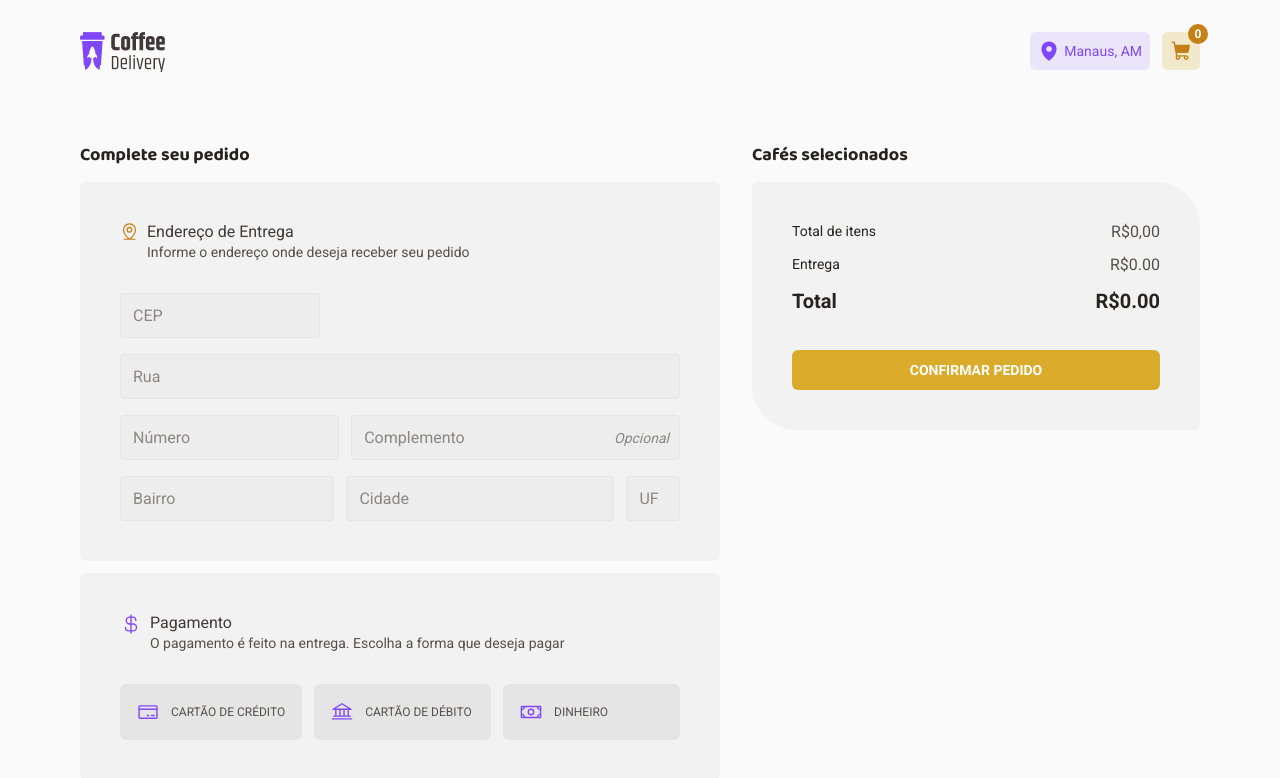
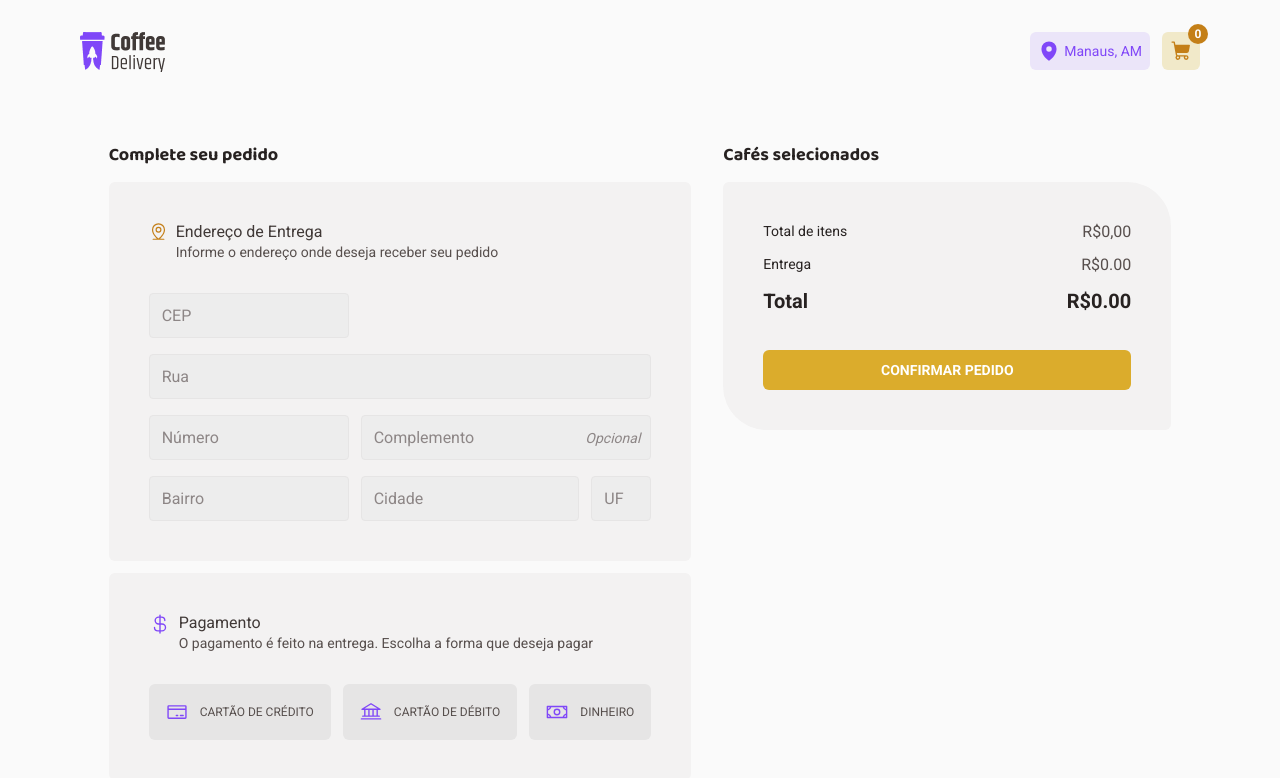
Before and after one commit to mfernandanll/coffee-delivery, a React (Vite) app: page /checkout in a window 1280 px wide. Shown: the top 778 px of the page. Built offline with nearby package versions, Linux system fonts and the light colour scheme.

Commit message:
Adding inputtext component and refactoring checkout page code

```diff
--- /dev/null
+++ b/src/pages/Checkout/InputText/index.tsx
@@ -0,0 +1,32 @@
+import { forwardRef, HTMLAttributes, LegacyRef } from "react";
+import { Container, ErrorMessage, InputContainer } from "./styles";
+
+interface InputTextProps extends React.InputHTMLAttributes<HTMLInputElement>{
+  errorMessage?: string;
+  optional?: boolean;
+  containerProps?: HTMLAttributes<HTMLDivElement>;
+}
+
+export const InputText = forwardRef(
+  function InputText(
+    { errorMessage, optional = false, containerProps, ...rest }: InputTextProps,
+    ref: LegacyRef<HTMLInputElement>
+    ) {
+    return (
+      <Container {...containerProps}>
+        <InputContainer>
+          <input
+            type="text"
+            ref={ref}
+            {...rest}
+          />
+          {optional ? <span>Opcional</span> : null}
+        </InputContainer>
+
+        {errorMessage ? (
+          <ErrorMessage role="alert">{errorMessage}</ErrorMessage>
+        ) : null}
+      </Container>
+    )
+  }
+)
--- /dev/null
+++ b/src/pages/Checkout/InputText/styles.ts
@@ -0,0 +1,61 @@
+import styled from "styled-components"
+
+
+export const Container = styled.div`
+  display: flex;
+  flex-direction: column;
+  gap: 0.5rem;
+
+`
+
+export const InputContainer = styled.label`
+  color: ${(props) => props.theme['gray-700']};
+  background-color: ${(props) => props.theme['gray-300']};
+
+  border: 1px solid ${(props) => props.theme['gray-400']};
+  border-radius: 4px;
+
+  display: flex;
+  align-items: center;
+
+  position: relative;
+
+  display: flex;
+  align-items: center;
+  justify-content: space-between;
+
+  input {
+    background: transparent;
+    border: none;
+
+    width: 100%;
+    padding: 0.75rem;
+  }
+
+  input::placeholder{
+    color: ${(props) => props.theme['gray-600']};
+  }
+
+  input#complement {
+    padding-right: 4.25rem;
+  }
+
+  span {
+    position: absolute;
+    top: 50%;
+    right: 10px;
+    transform: translateY(-50%);
+    color: ${(props) => props.theme['gray-600']};
+    font-size: 0.875rem;
+    line-height: 130%;
+    font-style: italic;
+    pointer-events: none;
+  }
+`
+
+export const ErrorMessage = styled.p`
+  font-size: 0.75rem;
+  font-weight: 400;
+  color: red;
+
+`
--- a/src/pages/Checkout/index.tsx
+++ b/src/pages/Checkout/index.tsx
@@ -1,11 +1,8 @@
 import { Bank, CreditCard, CurrencyDollar, MapPinLine, Money } from "@phosphor-icons/react";
 import {
   AddressContainer,
-  AddressThreeCollums,
-  AddressTwoCollums,
   CheckoutContainer,
   Form,
-  InputWrapper,
   PaymentContainer,
   PaymentOptions,
   Price,
@@ -14,8 +11,7 @@ import {
   TotalContainer,
   HeaderTitle,
   HeaderSubTitle,
-  ErrorMessage,
-  InputContent } from "./styles";
+} from "./styles";
 import { useContext } from "react";
 import { ShoppingCartContext } from "../../contexts/ShoppingCartListContext";
 import { CartCard } from "./CartCard";
@@ -26,6 +22,7 @@ import * as zod from 'zod'
 
 import { coffees } from '../../data/coffees.json'
 import { RadioButton } from "./RadioButton";
+import { InputText } from "./InputText";
 
 const newOrder = zod.object({
   cep: zod.number({ invalid_type_error: 'Informe o CEP' }),
@@ -110,115 +107,62 @@ export function Checkout() {
             </header>
 
             <Form>
-              <InputWrapper>
-                <InputContent>
-                  <label htmlFor="cep" />
-                  <input
+              <InputText
+                placeholder="CEP"
                 type="number"
-                    id="cep"
-                    placeholder="CEP"
+                containerProps={{ style: { gridArea: 'cep' } }}
+                errorMessage={errors.cep?.message}
                 {...register('cep', { valueAsNumber: true })}
               />
-                </InputContent>
-                {errors.cep?.message ? (
-                  <ErrorMessage role="alert">{errors.cep.message}</ErrorMessage>
-                ) : null}
-              </InputWrapper>
 
-              <InputWrapper>
-                <InputContent>
-                  <label htmlFor="street" />
-                  <input
+              <InputText
+                placeholder="Rua"
                 type="text"
-                    id="street"
-                    placeholder="Rua"
+                containerProps={{ style: { gridArea: 'street' } }}
+                errorMessage={errors.street?.message}
                 {...register('street')}
               />
-                </InputContent>
-                {errors.street?.message ? (
-                  <ErrorMessage role="alert">{errors.street.message}</ErrorMessage>
-                ) : null}
-              </InputWrapper>
 
-              <AddressTwoCollums>
-                <InputWrapper>
-                  <InputContent>
-                    <label htmlFor="addressNumber" />
-                    <input
+              <InputText
+                placeholder="Número"
                 type="text"
-                      id="addressNumber"
-                      placeholder="Número"
+                containerProps={{ style: { gridArea: 'addressNumber' } }}
+                errorMessage={errors.addressNumber?.message}
                 {...register('addressNumber')}
               />
-                  </InputContent>
-                  {errors.addressNumber?.message ? (
-                    <ErrorMessage role="alert">{errors.addressNumber.message}</ErrorMessage>
-                  ) : null}
-                </InputWrapper>
 
-                <InputWrapper>
-                  <InputContent>
-                    <label htmlFor="complement" />
-                    <input
+              <InputText
+                placeholder="Complemento"
                 type="text"
-                      id="complement"
-                      placeholder="Complemento"
+                containerProps={{ style: { gridArea: 'complement' } }}
+                optional
+                errorMessage={errors.complement?.message}
                 {...register('complement')}
               />
-                    <span>Opcional</span>
-                  </InputContent>
-                  {errors.complement?.message ? (
-                    <ErrorMessage role="alert">{errors.complement.message}</ErrorMessage>
-                  ) : null}
-                </InputWrapper>
-              </AddressTwoCollums>
 
-              <AddressThreeCollums>
-                <InputWrapper>
-                  <InputContent>
-                    <label htmlFor="neighborhood" />
-                    <input
+              <InputText
+                placeholder="Bairro"
                 type="text"
-                      id="neighborhood"
-                      placeholder="Bairro"
+                containerProps={{ style: { gridArea: 'neighborhood' } }}
+                errorMessage={errors.neighborhood?.message}
                 {...register('neighborhood')}
               />
-                  </InputContent>
-                  {errors.neighborhood?.message ? (
-                    <ErrorMessage role="alert">{errors.neighborhood.message}</ErrorMessage>
-                  ) : null}
-                </InputWrapper>
 
-                <InputWrapper>
-                  <InputContent>
-                    <label htmlFor="city" />
-                    <input
+              <InputText
+                placeholder="Cidade"
                 type="text"
-                      id="city"
-                      placeholder="Cidade"
+                containerProps={{ style: { gridArea: 'city' } }}
+                errorMessage={errors.city?.message}
                 {...register('city')}
               />
-                  </InputContent>
-                  {errors.city?.message ? (
-                    <ErrorMessage role="alert">{errors.city.message}</ErrorMessage>
-                  ) : null}
-                </InputWrapper>
 
-                <InputWrapper>
-                  <InputContent>
-                    <label htmlFor="state" />
-                    <input
+              <InputText
+                placeholder="UF"
                 type="text"
-                      id="state"
-                      placeholder="UF"
+                containerProps={{ style: { gridArea: 'state' } }}
+                errorMessage={errors.state?.message}
                 {...register('state')}
               />
-                  </InputContent>
-                  {errors.state?.message ? (
-                    <ErrorMessage role="alert">{errors.state.message}</ErrorMessage>
-                  ) : null}
-                </InputWrapper>
-              </AddressThreeCollums>
             </Form>
           </AddressContainer>
 
--- a/src/pages/Checkout/styles.ts
+++ b/src/pages/Checkout/styles.ts
@@ -60,105 +60,14 @@ export const HeaderSubTitle = styled.p`
 `
 
 export const Form = styled.div`
-  display: flex;
-  flex-direction: column;
-  gap: 1rem;
-
-  > div:nth-child(1) {
-    width: 12.5rem;
-    flex: none;
-  }
-
-  > div:nth-child(2) {
-    flex: 1;
-  }
-`
-
-export const InputWrapper = styled.div`
-  display: flex;
-  flex-direction: column;
-  gap: 0.5rem;
-
-`
-
-export const InputContent = styled.div`
-  color: ${(props) => props.theme['gray-700']};
-  background-color: ${(props) => props.theme['gray-300']};
-
-  border: 1px solid ${(props) => props.theme['gray-400']};
-  border-radius: 4px;
-
-  display: flex;
-  align-items: center;
-
-  position: relative;
-
-  input {
-    background: transparent;
-    border: none;
-
-    width: 100%;
-    padding: 0.75rem;
-  }
-
-  input::placeholder{
-    color: ${(props) => props.theme['gray-600']};
-  }
-
-  input#complement {
-    padding-right: 4.25rem;
-  }
-
-  span {
-    position: absolute;
-    top: 50%;
-    right: 10px;
-    transform: translateY(-50%);
-    color: ${(props) => props.theme['gray-600']};
-    font-size: 0.875rem;
-    line-height: 130%;
-    font-style: italic;
-    pointer-events: none;
-  }
-`
-
-export const ErrorMessage = styled.p`
-  font-size: 0.75rem;
-  font-weight: 400;
-  color: red;
-
-`
-
-export const AddressTwoCollums = styled.div`
-  display: flex;
-  gap: 0.75rem;
-
-  > div:nth-child(1) {
-    flex: 4;
-  }
-
-  > div:nth-child(2) {
-    flex: 6;
-  }
-
-`
-
-export const AddressThreeCollums = styled.div`
-  display: flex;
-  gap: 0.75rem;
-
-  > div:nth-child(1) {
-    flex: 4;
-  }
-
-  > div:nth-child(2) {
-    flex: 5;
-  }
-
-  > div:nth-child(3) {
-    flex: 1;
-  }
-
+  display: grid;
+  grid-template-areas:
+    'cep . .'
+    'street street street'
+    'addressNumber complement complement'
+    'neighborhood city state';
+  grid-template-columns: 200px 1fr 60px;
+  grid-gap: 16px 12px;
 `
 
 export const PaymentContainer = styled(BaseContainer)`
```
Lines whose indentation alone changed are shown as unchanged.
